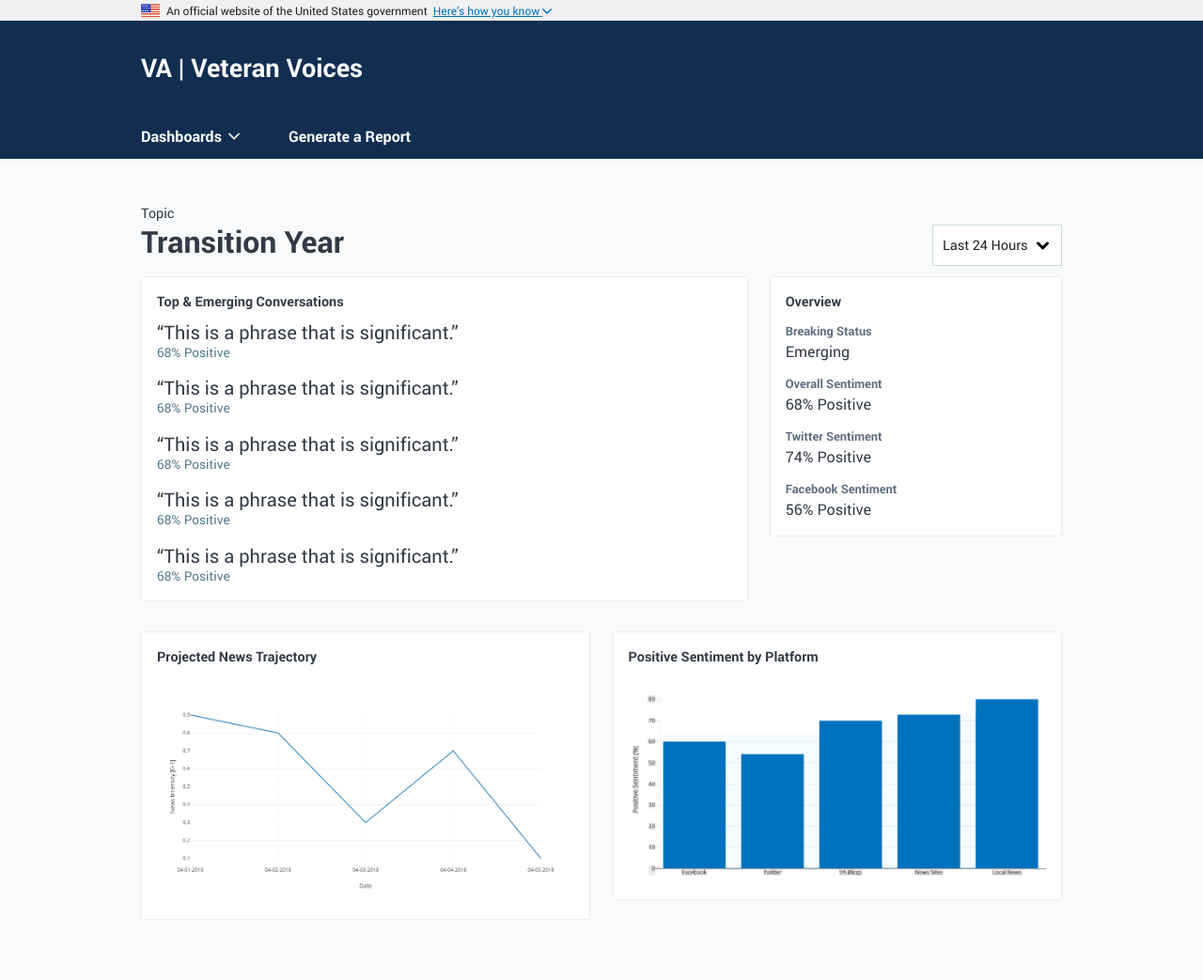
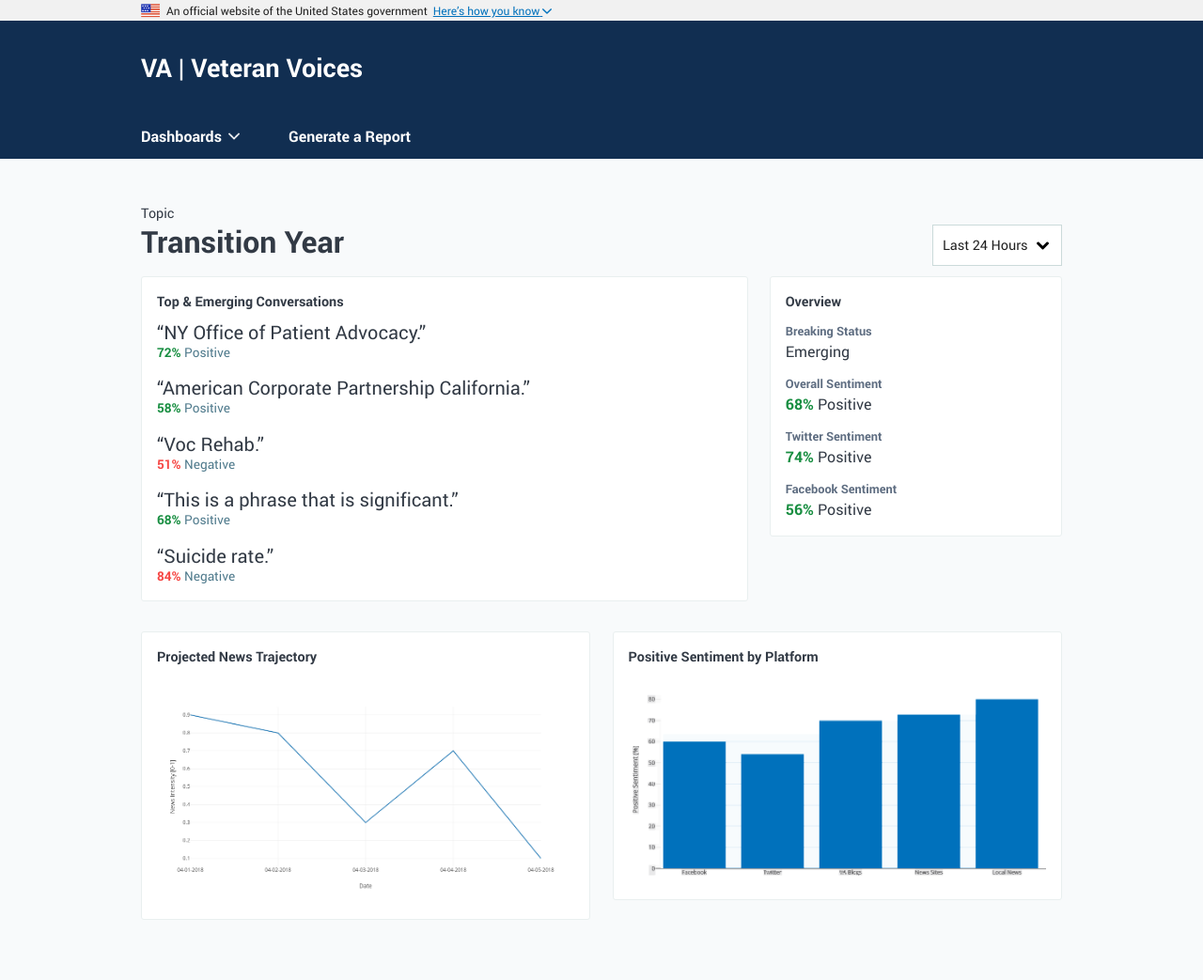
Before and after one commit to XDgov/veteran-voices-concept, a Jekyll site: the page built from pages/topics/transition-year.md, in a window 1280 px wide. Shown: the whole page at 94% size. Built offline with Jekyll 4.4.1, drawn with Linux system fonts in a browser that asks for light colours.

Commit message:
Add Emerging Conversations to Topic Pages
Adds emerging conversations to transition year and vet id card topic pages.

* Add emerging convos to transition year topic
* Add emerging convos to vet id topic

```diff
--- a/assets/sass/layouts/_topic.scss
+++ b/assets/sass/layouts/_topic.scss
@@ -1,4 +1,14 @@
 .layout-topic {
+
+  li {
+
+    &.positive {
+
+      strong {
+        color: darken($va-green, 15);
+      }
+    }
+  }
 
   .list-subheading {
     color: lighten($va-dark-gray, 20);
--- a/assets/sass/pages/_dashboard.scss
+++ b/assets/sass/pages/_dashboard.scss
@@ -51,6 +51,7 @@ h1 {
   }
 
   &.positive {
+
     strong {
       color: darken($va-green, 15);
     }
--- a/pages/topics/transition-year.md
+++ b/pages/topics/transition-year.md
@@ -23,10 +23,26 @@ title: Transition Year
       <ul class="usa-unstyled-list phrase-list">
         <li>
           <div class="phrase-heading">
-            “This is a phrase that is significant.”
+            “NY Office of Patient Advocacy.”
           </div>
           <div class="phrase-sentiment positive">
-            68% Positive
+            <strong>72%</strong> Positive
+          </div>
+        </li>
+        <li>
+          <div class="phrase-heading">
+            “American Corporate Partnership California.”
+          </div>
+          <div class="phrase-sentiment positive">
+            <strong>58%</strong> Positive
+          </div>
+        </li>
+        <li>
+          <div class="phrase-heading">
+            “Voc Rehab.”
+          </div>
+          <div class="phrase-sentiment negative">
+            <strong>51%</strong> Negative
           </div>
         </li>
         <li>
@@ -34,31 +50,15 @@ title: Transition Year
             “This is a phrase that is significant.”
           </div>
           <div class="phrase-sentiment positive">
-            68% Positive
+            <strong>68%</strong> Positive
           </div>
         </li>
         <li>
           <div class="phrase-heading">
-            “This is a phrase that is significant.”
+            “Suicide rate.”
           </div>
-          <div class="phrase-sentiment positive">
-            68% Positive
-          </div>
-        </li>
-        <li>
-          <div class="phrase-heading">
-            “This is a phrase that is significant.”
-          </div>
-          <div class="phrase-sentiment positive">
-            68% Positive
-          </div>
-        </li>
-        <li>
-          <div class="phrase-heading">
-            “This is a phrase that is significant.”
-          </div>
-          <div class="phrase-sentiment positive">
-            68% Positive
+          <div class="phrase-sentiment negative">
+            <strong>84%</strong> Negative
           </div>
         </li>
       </ul>
@@ -74,23 +74,23 @@ title: Transition Year
           </div>
           Emerging
         </li>
-        <li>
+        <li class="positive">
           <div class="list-subheading">
             Overall Sentiment
           </div>
-          68% Positive
+          <strong>68%</strong> Positive
         </li>
-        <li>
+        <li class="positive">
           <div class="list-subheading">
             Twitter Sentiment
           </div>
-          74% Positive
+          <strong>74%</strong> Positive
         </li>
-        <li>
+        <li class="positive">
           <div class="list-subheading">
             Facebook Sentiment
           </div>
-          56% Positive
+          <strong>56%</strong> Positive
         </li>
       </ul>
     </div>
```
Also changed, not shown: pages/topics/veteran-id-card.md (+18 -18 lines).
